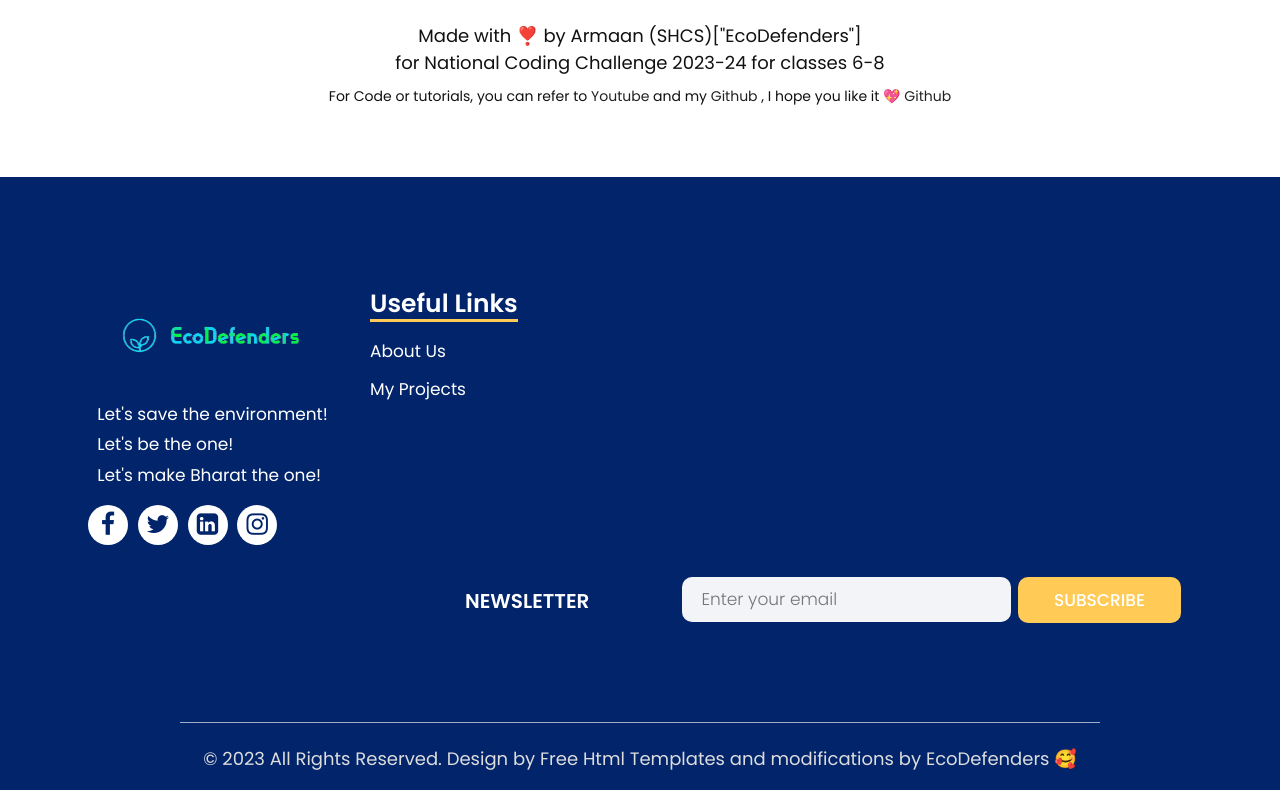
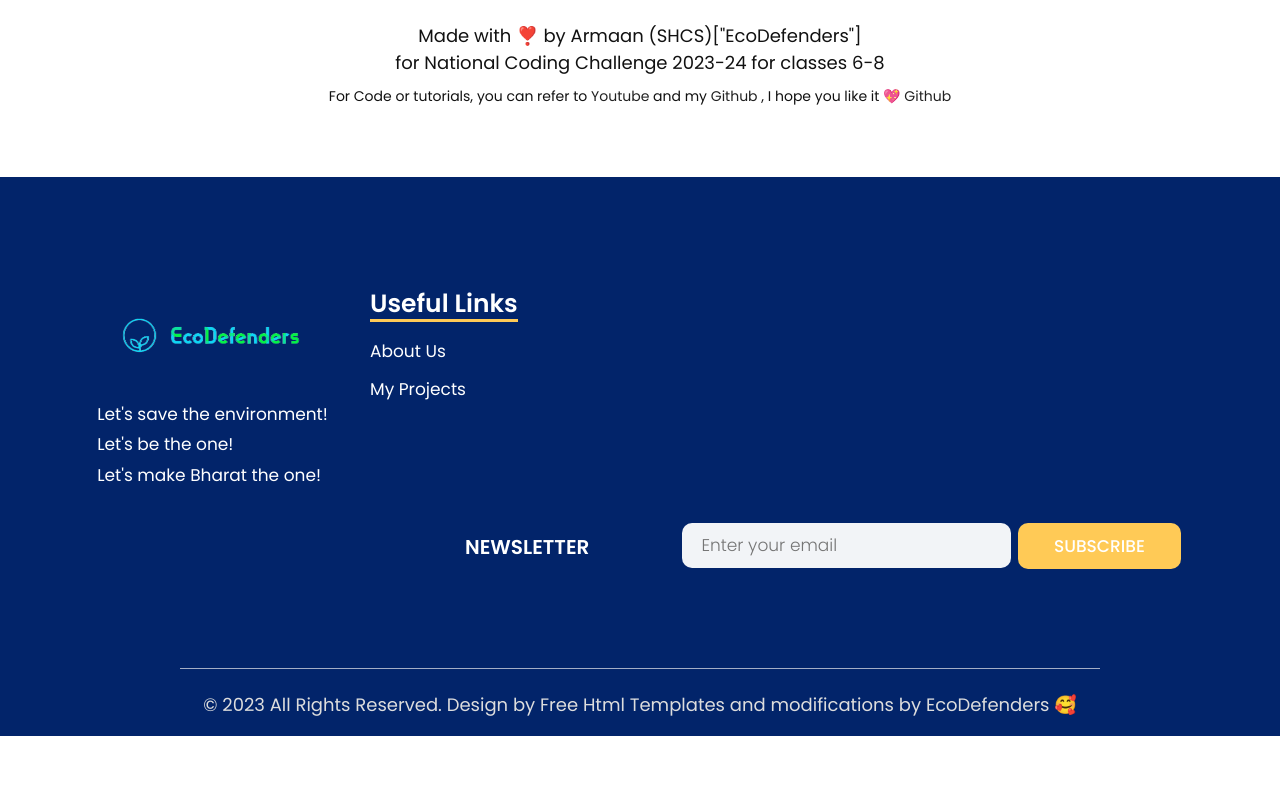
Before and after one commit to 0Armaan025/EcoDefenders-Website, a plain HTML site: page motive.html in a window 1280 px wide. Shown: the part 443-1233 px from the top of the page. After the commit the page ends 1179 px from the top, so only its background shows below. Drawn offline with nearby package versions, Linux system fonts and the light colour scheme; a web font is replaced by a local one.

Commit message:
doneeeeeeeee.

```diff
--- a/motive.html
+++ b/motive.html
@@ -126,12 +126,7 @@
                      <ul class="about_us">
                         <li>Let's save the environment!<br>Let's be the one!<br> Let's make Bharat the one!</li>
                      </ul>
-                     <ul class="social_icon">
-                        <li><a href="#"><i class="fa fa-facebook" aria-hidden="true"></i></a></li>
-                        <li><a href="#"><i class="fa fa-twitter" aria-hidden="true"></i></a></li>
-                        <li><a href="#"><i class="fa fa-linkedin-square" aria-hidden="true"></i></a></li>
-                        <li><a href="#"><i class="fa fa-instagram" aria-hidden="true"></i></a></li>
-                     </ul>
+
                   </div>
                   <div class="col-xl-3 col-lg-3 col-md-6 col-sm-6">
                      <h3>Useful Links</h3>
```
